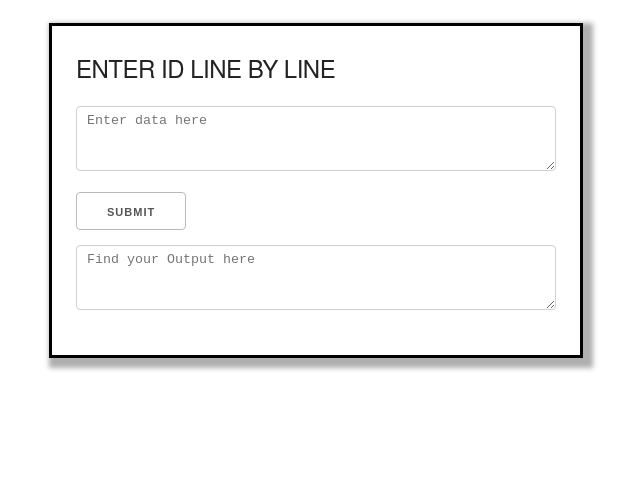
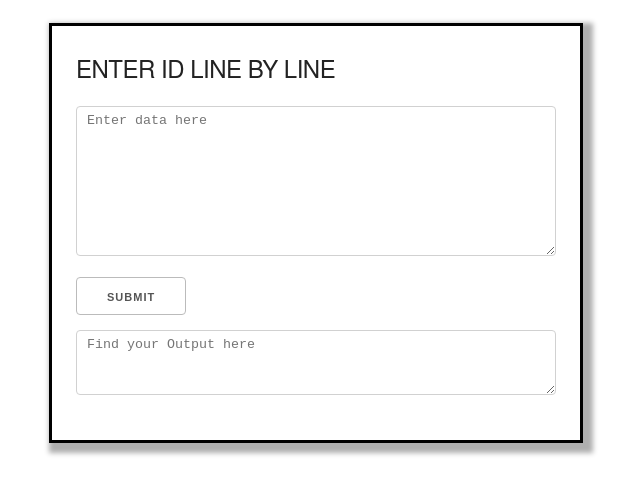
Before and after one commit to rahulrajk/Comma-Inserter, a plain HTML site: page index.html in a window 1280 px wide. Shown: the part 119-614 px from the top of the page, without its empty margins (324-964 px from the left). Drawn offline with nearby package versions, Linux system fonts and the light colour scheme.

Commit message:
Added more height
Will add class later

```diff
--- a/index.html
+++ b/index.html
@@ -18,7 +18,7 @@
         <div class='center'>
         <h5>ENTER ID LINE BY LINE</h5>
 
-        <textarea class="u-full-width" placeholder="Enter data here" id="uniqueId" name="w3review" rows="10" cols="50"></textarea><br/>
+        <textarea class="u-full-width" placeholder="Enter data here" id="uniqueId" name="w3review" style="height: 150px; width: 100%;"></textarea><br/>
         <input onclick="getData()" id="submit" type="submit" value="Submit"></input>
         <!-- <button onclick="getData()" id="submit" >Submit</button><br/><br/> -->
         <br/>
```
